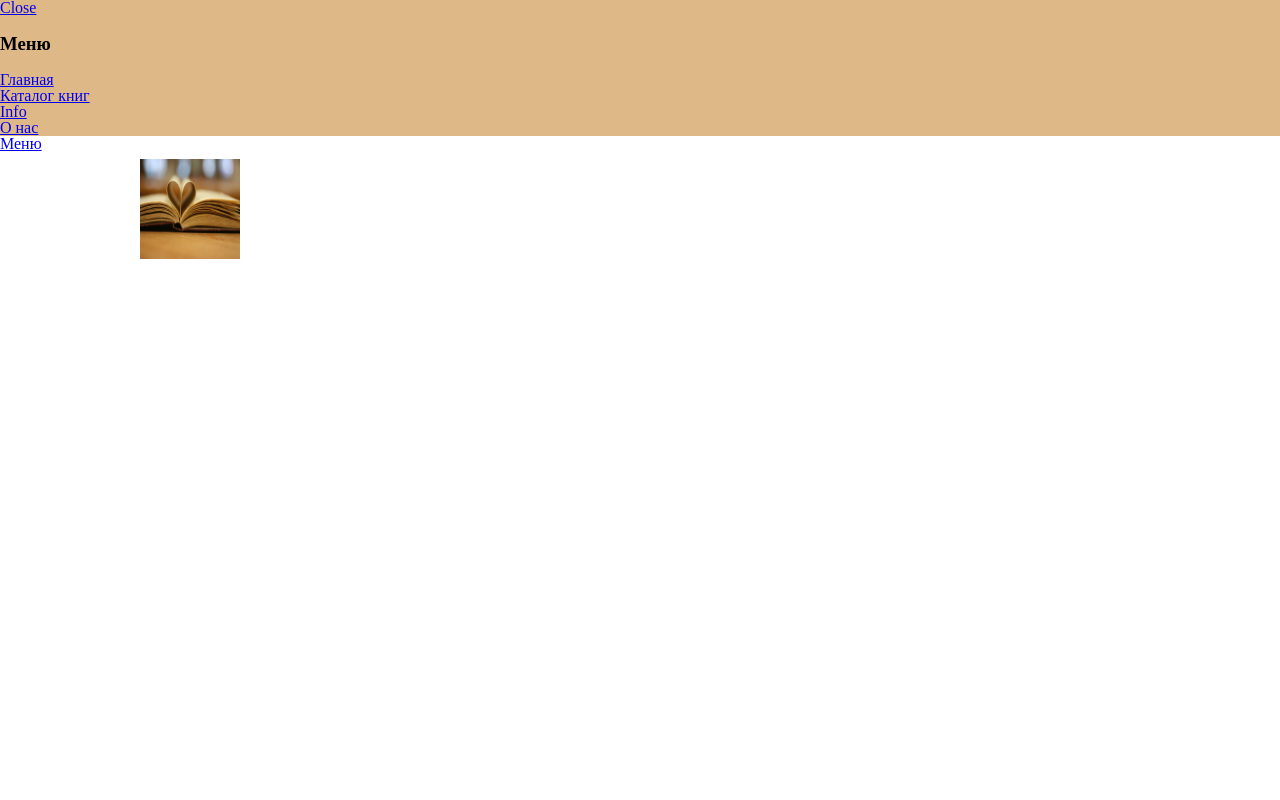
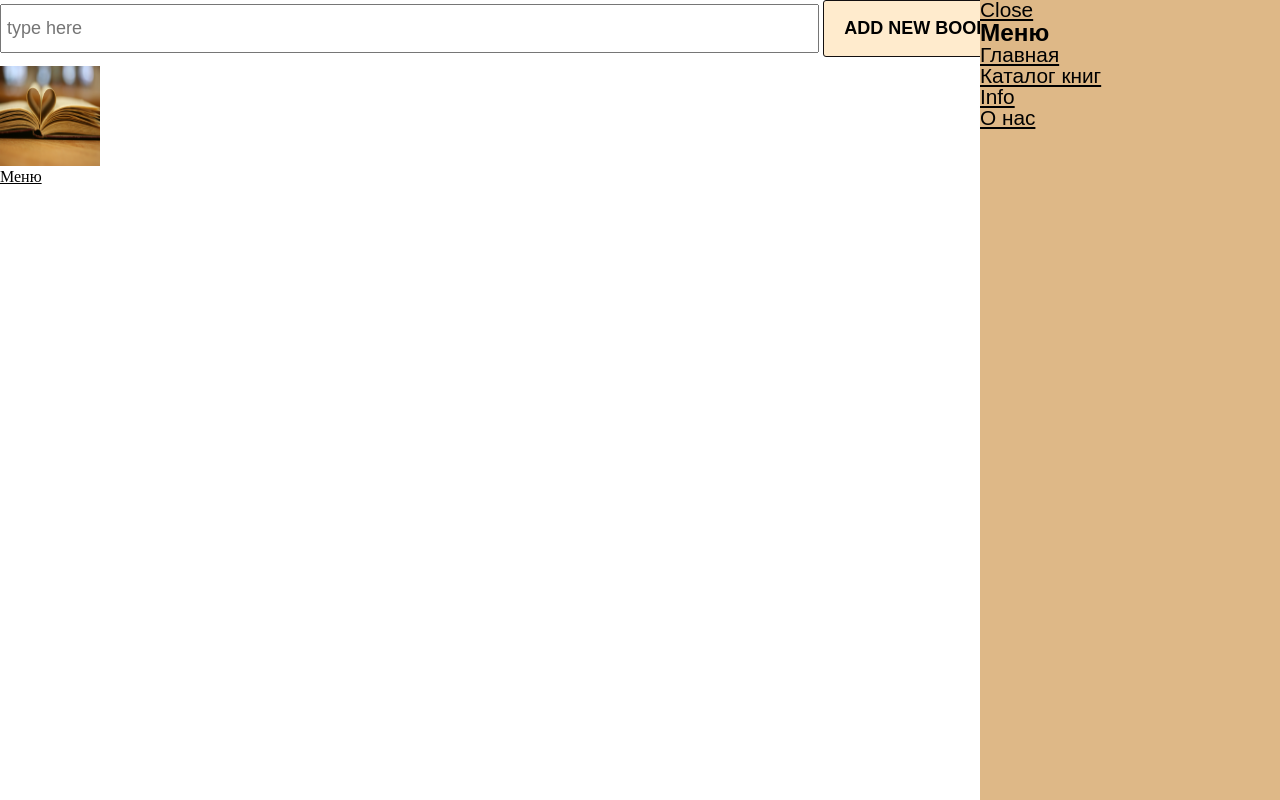
Before and after one commit to loliki007/library, a Django app: page / in a window 1280 px wide. Run offline with Django 3.2, Linux system fonts and the light colour scheme.

Commit message:
added styles

```diff
--- a/web/static/css/style.css
+++ b/web/static/css/style.css
@@ -1,39 +1,64 @@
 *{
     box-sizing: border-box;
+    margin: 0;
+    padding: 0;
+    color: black;
+}
+
+
+.create_container{
+    width: 80%;
+}
+
+.create_input{
+    padding: 12px 5px;
+    font-size: 18px;
+    width: 80%;
+}
+
+.create_button{
+    padding: 17px 20px;
+    background-color: blanchedalmond;
+    border: 1px solid rgb(19, 15, 15);
+    font-size: 18px;
+    text-transform: uppercase;
+    font-weight: bold;
+    border-radius: 3px;
+
+}
+
+.create_button:active{
+    border: 1px solid palevioletred;
+    box-shadow: 2px 2px 5px 3px papayawhip;
+    cursor: pointer;
 }
 
 
 
-.s-header{
-    width: 100%;
-    height: 90px;
-    background-color: beige;
-    position: absolute;
-    top: 0;
-    z-index: 500;
-}
 
-.header-logo{
-    position: absolute;
-    margin: 0;
-    padding: 0;
-    left: 40px;
-    top: 50px;
-    z-index: 500;
-}
+
 .header-logo a {
     display: block;
     margin: 9px 0 0 0;
     padding: 0;
     border: none;
+    width: 80px;
 }
-.header-nav{
+.header-logo img {
+    width: 100px;
+    height: 100px;
+    margin: 0;
+    padding: 0;
+}
+.header-nav {
     background: burlywood;
-
+    color: black;
+    font-family: sans-serif;
+    font-size: 1.3rem;
+    padding: 3.6rem 3 rem 3.6rem;
+    height: 100%;
+    width: 300px;
+    position: fixed;
+    right: 0;
+    top: 0%;
 }
-.header-logo img{
-    width: 300px;
-    height: 300px;
-    padding: 100px;
-    margin-right: 100px;
-}
--- a/web/templates/web/index.html
+++ b/web/templates/web/index.html
@@ -9,6 +9,13 @@
         <link rel="stylesheet" href="{% static 'css/style.css' %}" />
     </head>
     <body>
+        <div class="create_container">
+            <input
+            class="create_input"
+            type="text"
+            placeholder="type here">
+            <button class="create_button">Add new book</button>
+        </div>
         <header class="s-header">
             <div class="header-logo">
                 <a href="{% url 'home' %}" class="site-logo"><img src ="{% static 'images/logo.jpg' %}" alt=""> </a>
```
Also changed, not shown: other parts of web/templates/web/index.html (+5 -5 lines).
